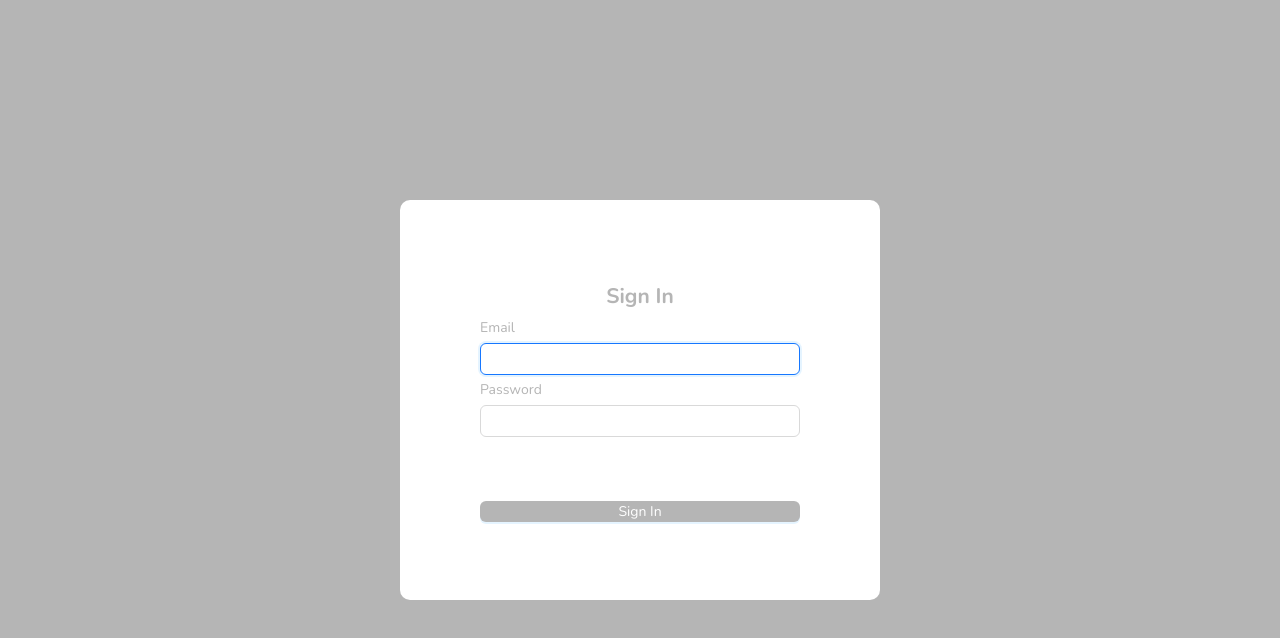
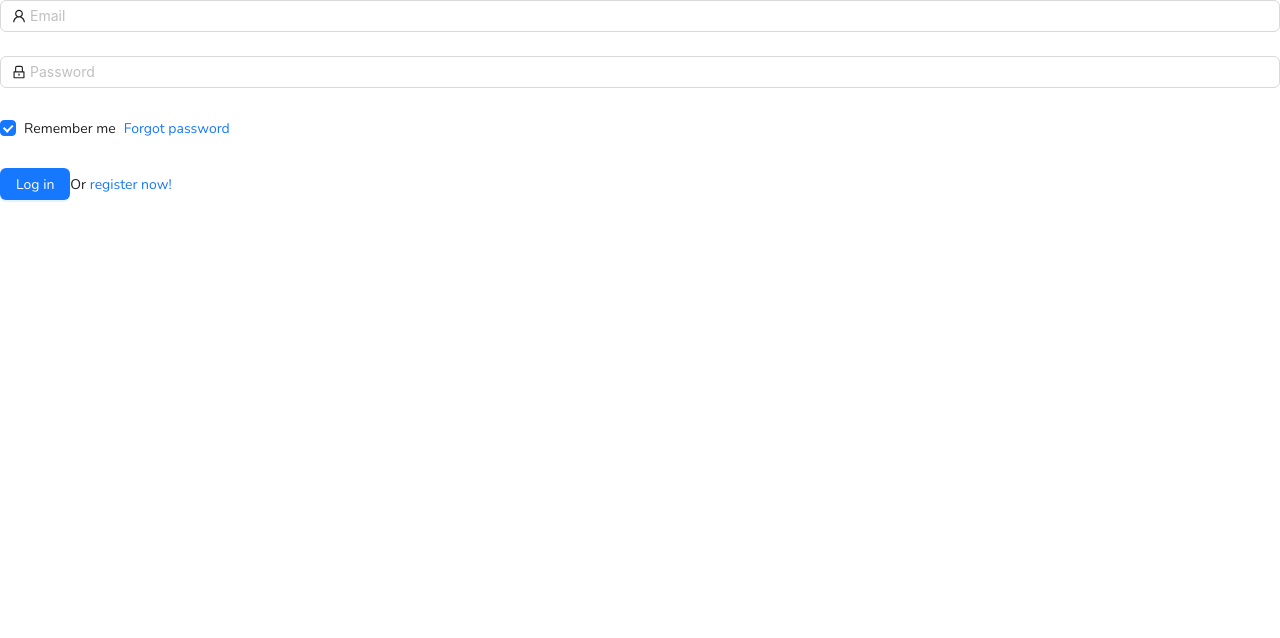
Before and after one commit to memery-team/coke, a React (Create React App) app: page / in a window 1280 px wide. Shown: the top 638 px of the page. Built offline with nearby package versions, Linux system fonts and the light colour scheme.

Commit message:
fix error, warning & ui

```diff
--- a/src/pages/home/Home.css
+++ b/src/pages/home/Home.css
@@ -1,14 +1,12 @@
-#components-layout-demo-responsive .logo {
-    height: 32px;
-    margin: 16px;
-    background: rgba(255, 255, 255, 0.2);
+#components-layout-demo-top-side .logo {
+    float: left;
+    width: 120px;
+    height: 31px;
+    margin: 16px 24px 16px 0;
+    background: rgba(255, 255, 255, 0.3);
+  }
+
+.ant-row-rtl #components-layout-demo-top-side .logo {
+    float: right;
+    margin: 16px 0 16px 24px;
 }
-
-.check {
-    color: black;
-}
-
-.header {
-    color: white;
-    font-family: sans-serif;
-}
--- a/src/pages/home/Home.jsx
+++ b/src/pages/home/Home.jsx
@@ -1,23 +1,44 @@
-import React, { useState } from "react"
-import axios from "axios"
-import "./Home.css"
-import { Table, Layout } from 'antd'
+import React, { useState } from "react";
+import axios from "axios";
+import { LaptopOutlined, NotificationOutlined, UserOutlined } from '@ant-design/icons';
+import { Breadcrumb, Layout, Menu, theme, Table } from 'antd';
 
-const { Header, Content, Footer, Sider } = Layout
+const { Header, Content, Footer, Sider } = Layout;
 const { Column } = Table
 const LIST_CATEGORIES_URL = `http://localhost:4000/v1/categories`
 
-const data2 = [
+const navbar = ['1', '2', '3'].map((key) => ({
+    key,
+    label: `nav ${key}`,
+}));
 
-]
+const sidebar = [UserOutlined, LaptopOutlined, NotificationOutlined].map((icon, index) => {
+    const key = String(index + 1);
+    return {
+        key: `sub${key}`,
+        icon: React.createElement(icon),
+        label: `subnav ${key}`,
+        children: new Array(4).fill(null).map((_, j) => {
+        const subKey = index * 4 + j + 1;
+        return {
+            key: subKey,
+            label: `option${subKey}`,
+        };
+        }),
+    };
+});
 
 const Home = () => {
-    const [rawData, setRawData] = useState(null)
+    const {
+        token: { colorBgContainer },
+    } = theme.useToken();
+
+    const [data, setData] = useState(null)
 
     const getData = async () => {
         try {
             await axios.get(LIST_CATEGORIES_URL).then((response) => {
-                setRawData(response.data.docs)
+                setData(response.data.docs)
             })
         } catch (err) {
             console.log(err)
@@ -26,28 +47,74 @@ const Home = () => {
     }
 
     getData()
+
     return (
-        <div className="home">
         <Layout>
-                <Header className="header">Memery</Header>
-                <Layout>
-                    <Sider>left sidebar</Sider>
-                    <Content>
-                        <Layout>
-                            <Table dataSource={rawData} className="table">
+            <Header className="header">
+                <div className="logo" />
+                <Menu theme="dark" mode="horizontal" defaultSelectedKeys={['1']} items={navbar} />
+            </Header>
+            <Content
+                style={{
+                    padding: '0 50px',
+                }}
+            >
+                <Breadcrumb
+                    style={{
+                        margin: '16px 0',
+                    }}
+                >
+                    <Breadcrumb.Item>Home</Breadcrumb.Item>
+                    <Breadcrumb.Item>List</Breadcrumb.Item>
+                    <Breadcrumb.Item>User</Breadcrumb.Item>
+                </Breadcrumb>
+                <Layout
+                    style={{
+                        padding: '24px 0',
+                        background: colorBgContainer,
+                    }}
+                >
+                    <Sider
+                        style={{
+                            background: colorBgContainer,
+                        }}
+                        width={200}
+                    >
+                        <Menu
+                            mode="inline"
+                            defaultSelectedKeys={['1']}
+                            defaultOpenKeys={['sub1']}
+                            style={{
+                                height: '100%',
+                            }}
+                            items={sidebar}
+                        />
+                    </Sider>
+                    <Content
+                        style={{
+                            padding: '0 24px',
+                            minHeight: 280,
+                        }}
+                    >
+                        <Table dataSource={data} className="table" rowKey={(data) => data.name}>
                             <Column title="Name" dataIndex="name" key="name" />
                             <Column title="Description" dataIndex="description" key="description" />
                             <Column title="Created At" dataIndex="createdAt" key="createdAt" />
-                                <Column title="Update At" dataIndex="updatedAt" key="updatedAt" />
+                            <Column title="Updated At" dataIndex="updatedAt" key="updatedAt" />
                             <Column title="Enabled" dataIndex="enabled" key="enabled" />
                         </Table>
+                    </Content>
                 </Layout>
             </Content>
+            <Footer
+                style={{
+                    textAlign: 'center',
+                }}
+            >
+                Memery ©2023 Footer
+            </Footer>
         </Layout>
-                <Footer>footer</Footer>
-            </Layout>
-        </div>
-    )
-}
+    );
+};
 
-export default Home
+export default Home;
--- a/src/pages/login/Login.css
+++ b/src/pages/login/Login.css
@@ -1,45 +1,15 @@
-.login-page {
-    min-height: 100vh;
-    background: #B5B5B5;
-    color: #FFFFFF;
-    text-align: center;
-    display: flex;
-    align-items: center;
-    justify-content: center;
+#components-form-demo-normal-login .login-form {
+    max-width: 300px;
 }
 
-.login-form {
-    background-color: #FFFFFF;
-    color: #B5B5B5;
-    height: 50vh;
-    width: 60vh;
-    display: flex;
-    flex-direction: column;
-    font-family: 'Roboto', sans-serif;
+#components-form-demo-normal-login .login-form-forgot {
+    float: right;
 }
 
-@media screen and (min-width: 600px) {
-    .login-form {
-        padding: 5rem;
-        border-radius: 10px;
-        margin: 0.5rem;
-    }
+#components-form-demo-normal-login .ant-col-rtl .login-form-forgot {
+    float: left;
 }
 
-label {
-    text-align: left;
-    padding: 0.25rem 0;
+#components-form-demo-normal-login .login-form-button {
+    width: 100%;
 }
-
-input {
-    margin: 1rem 0;
-    padding: 10px;
-    border-radius: 10px;
-    border: 1px solid #B5B5B5;
-}
-
-.login-button {
-    margin-top: 4rem;
-    background-color: #B5B5B5;
-    color: #FFFFFF;
-}
--- a/src/pages/login/Login.jsx
+++ b/src/pages/login/Login.jsx
@@ -1,36 +1,69 @@
-import React, { useState, useRef, useEffect } from "react"
-import { Button, Form, Input } from "antd"
+
+
+
+
+// const Login = () => {
+
+
+
+
+
+
+//     return (
+//         <div className="login-page">
+//             <p ref={errRef} className={errMsg ? "errmsg" : "offscreen"} aria-live="assertive">{errMsg}</p>
+//             <Form className="login-form">
+//                 <h2>Sign In</h2>
+//                 <label htmlFor="email"> Email </label>
+//                 <Input
+//                     value={email}
+//                     type="email"
+//                     className="emailInput"
+//                     id="email"
+//                     ref={userRef}
+//                     onChange={(e) => setEmail(e.target.value)}
+//                 />
+//                 <label htmlFor="password"> Password </label>
+//                 <Input
+//                     value={password}
+//                     type="password"
+//                     className="passwordInput"
+//                     id="password"
+//                     onChange={(e) => setPassword(e.target.value)}
+//                 />
+//                 <Button
+//                     type="primary"
+//                     className="login-button"
+//                     onClick={handleSubmit}
+//                 >
+//                     Sign In
+//                 </Button>
+//             </Form>
+//         </div>
+//     )
+// }
+
+// export default Login
+
+import React from "react"
 import { useNavigate } from "react-router-dom"
+import axios from "axios"
+import { LockOutlined, UserOutlined } from '@ant-design/icons';
+import { Button, Checkbox, Form, Input } from 'antd';
 import "./Login.css"
-import axios from "axios"
 
 const LOGIN_URL = `http://localhost:4000/v1/auth`
 
 const Login = () => {
     const navigate = useNavigate()
-    const userRef = useRef()
-    const errRef = useRef()
 
-    const [email, setEmail] = useState('')
-    const [password, setPassword] = useState('')
-    const [errMsg, setErrMsg] = useState('')
+    const onFinish = async (values) => {
+        console.log('Received values of form: ', values);
 
-    useEffect(() => {
-        userRef.current.focus()
-    }, [])
-
-    useEffect(() => {
-        setErrMsg('')
-    }, [email, password])
-
-
-
-    const handleSubmit = async (e) => {
-        e.preventDefault()
         try {
             const admin = {
-                email: email,
-                password: password,
+                email: values.email,
+                password: values.password,
             }
             const response = await axios.post(LOGIN_URL, admin)
             console.log(response)
@@ -41,37 +74,62 @@ const Login = () => {
     }
 
     return (
-        <div className="login-page">
-            <p ref={errRef} className={errMsg ? "errmsg" : "offscreen"} aria-live="assertive">{errMsg}</p>
-            <Form className="login-form">
-                <h2>Sign In</h2>
-                <label htmlFor="email"> Email </label>
+        <Form
+            name="normal_login"
+            className="login-form"
+            initialValues= {{
+                remember: true,
+            }}
+            onFinish={onFinish}
+        >
+            <Form.Item
+                name="email"
+                rules={[
+                    {
+                        required: true,
+                        message: 'Please input your Email!',
+                    },
+                ]}
+            >
+                <Input prefix={<UserOutlined className="site-form-item-icon" />}
+                type="email"
+                placeholder="Email" />
+            </Form.Item>
+
+            <Form.Item
+                name="password"
+                rules={[
+                    {
+                        required: true,
+                        message: 'Please input your Password!',
+                    },
+                ]}
+            >
                 <Input
-                    value={email}
-                    type="email"
-                    className="emailInput"
-                    id="email"
-                    ref={userRef}
-                    onChange={(e) => setEmail(e.target.value)}
+                    prefix={<LockOutlined className="site-form-item-icon" />}
+                    type="password"
+                    placeholder="Password"
                 />
-                <label htmlFor="password"> Password </label>
-                <Input
-                    value={password}
-                    type="password"
-                    className="passwordInput"
-                    id="password"
-                    onChange={(e) => setPassword(e.target.value)}
-                />
-                <Button
-                    type="primary"
-                    className="login-button"
-                    onClick={handleSubmit}
-                >
-                    Sign In
+            </Form.Item>
+
+            <Form.Item>
+                <Form.Item name="remember" valuePropName="checked" noStyle>
+                    <Checkbox>Remember me</Checkbox>
+                </Form.Item>
+
+                <a className="login-form-forgot" href="">
+                    Forgot password
+                </a>
+            </Form.Item>
+
+            <Form.Item>
+                <Button type="primary" htmlType="submit" className="login-form-button">
+                    Log in
                 </Button>
-            </Form>
-        </div>
-    )
-}
+                Or <a href="">register now!</a>
+            </Form.Item>
+        </Form>
+    );
+};
 
-export default Login
+export default Login;
```
Lines whose indentation alone changed are shown as unchanged.
